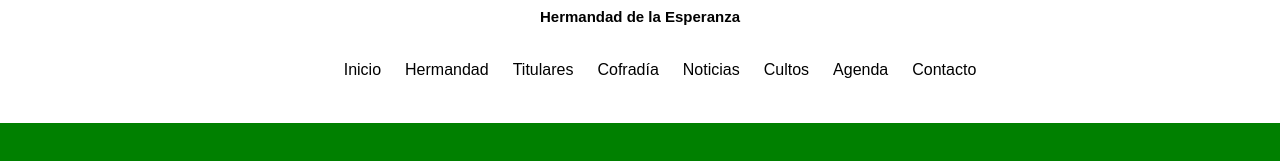
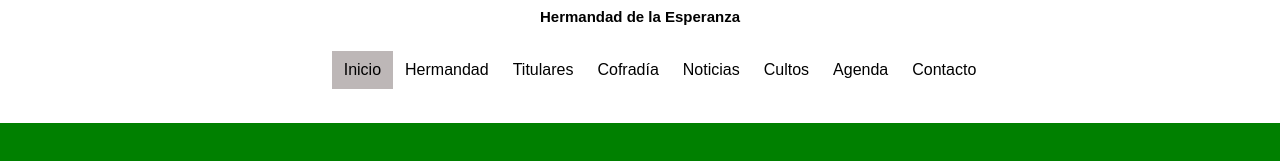
Before and after one commit to Pepe-JV/Pepe-JV.github.io, a plain HTML site: page index.html in a window 1280 px wide. In both pictures the pointer is over the link "Inicio". Shown: the part 87-248 px from the top of the page. Drawn offline with Linux system fonts and the light colour scheme.

Commit message:
mejoro el header

```diff
--- a/style.css
+++ b/style.css
@@ -38,7 +38,7 @@ ul, ol {
 
 .nav li a {
 
-    background-color: white;
+    background-color: rgb(255, 255, 255);
     color: black;
     text-decoration:none;
     padding:10px 12px;
@@ -46,7 +46,7 @@ ul, ol {
 }
 
 .nav li a:hover {
-    background-color: none;
+    background-color: rgb(189, 183, 183);
 }
 
 .nav li ul {
```
